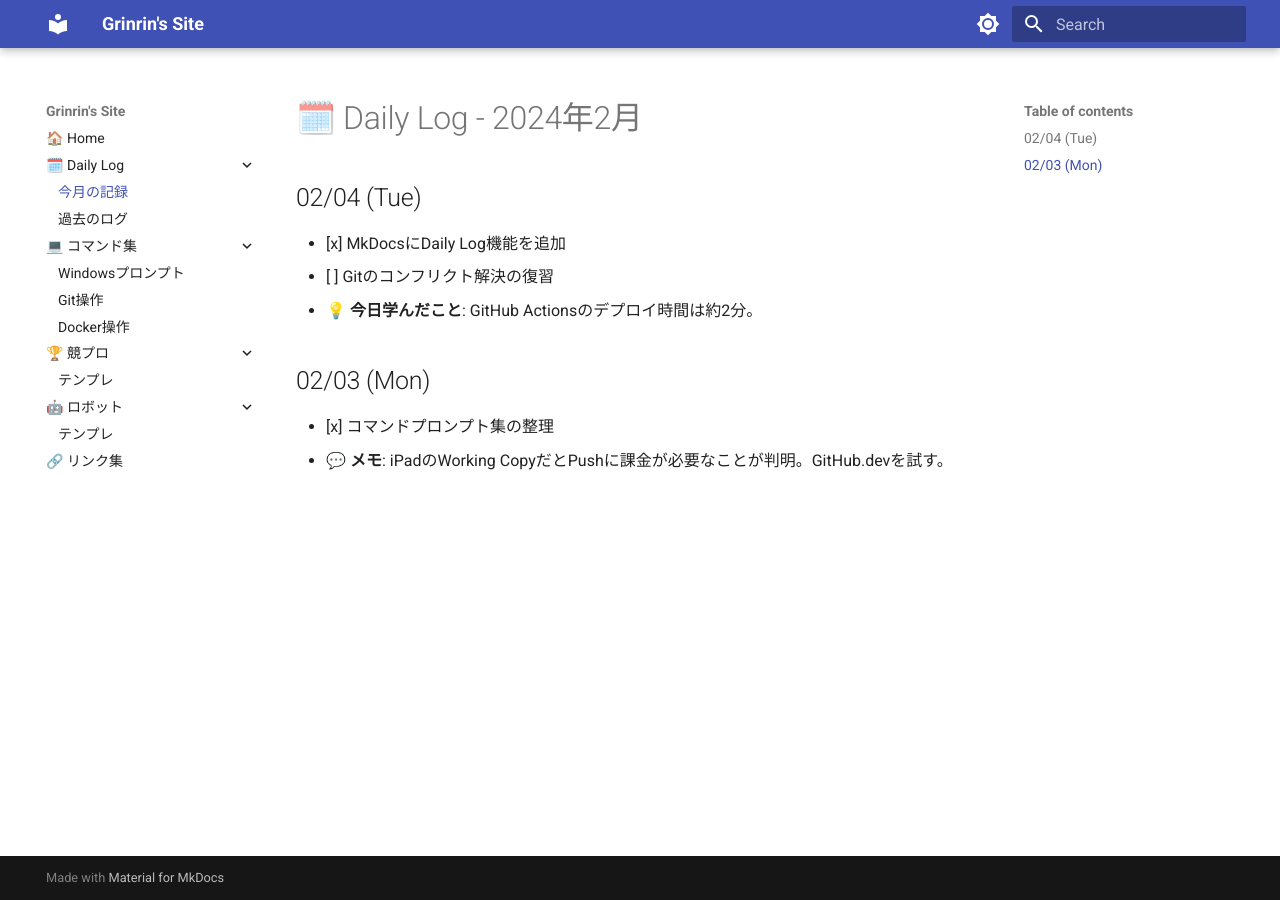
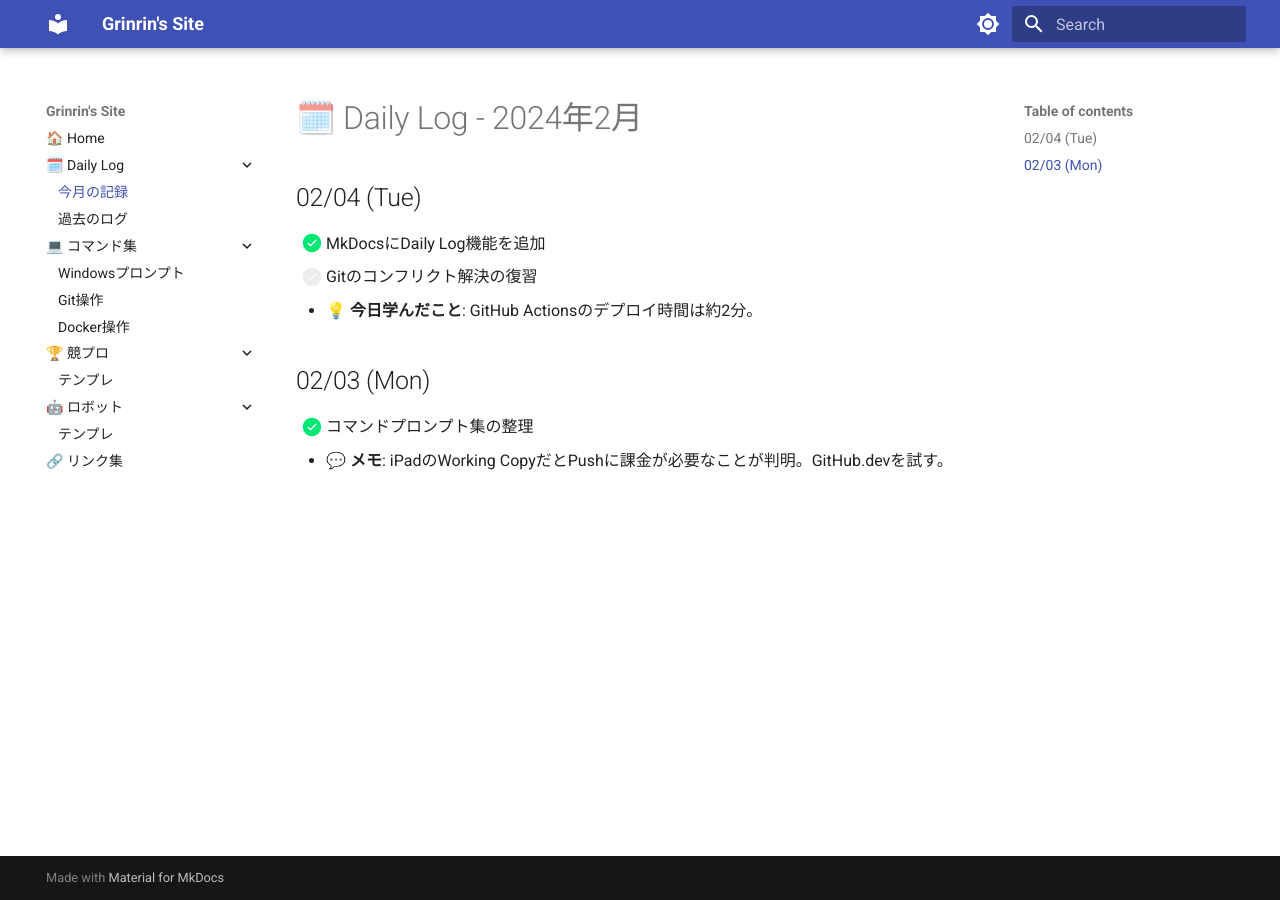
Before and after one commit to Grinrin1108/my-site, an MkDocs documentation site: the page built from docs/daily/2026-02.md, in a window 1280 px wide. Built offline with MkDocs 1.6.1 and Material for MkDocs 9.7.7, drawn with Linux system fonts in a browser that asks for light colours; some of the changed lines change nothing that is shown.

Commit message:
2026/02/04 1:28

```diff
--- a/mkdocs.yml
+++ b/mkdocs.yml
@@ -39,6 +39,11 @@ markdown_extensions:
   - pymdownx.mark   # これが蛍光ペン機能
   - admonition
   - pymdownx.details  # 折りたたみ（???）が使えるようになります
+  - pymdownx.tasklist:
+      custom_checkbox: true  # 見た目を綺麗にする設定
+      clickable_checkbox: true # ブラウザ上でクリック可能にする（任意）
+  # ...他の設定（highlightやmarkなど）はそのまま残す
+
 
 
 nav:
```
